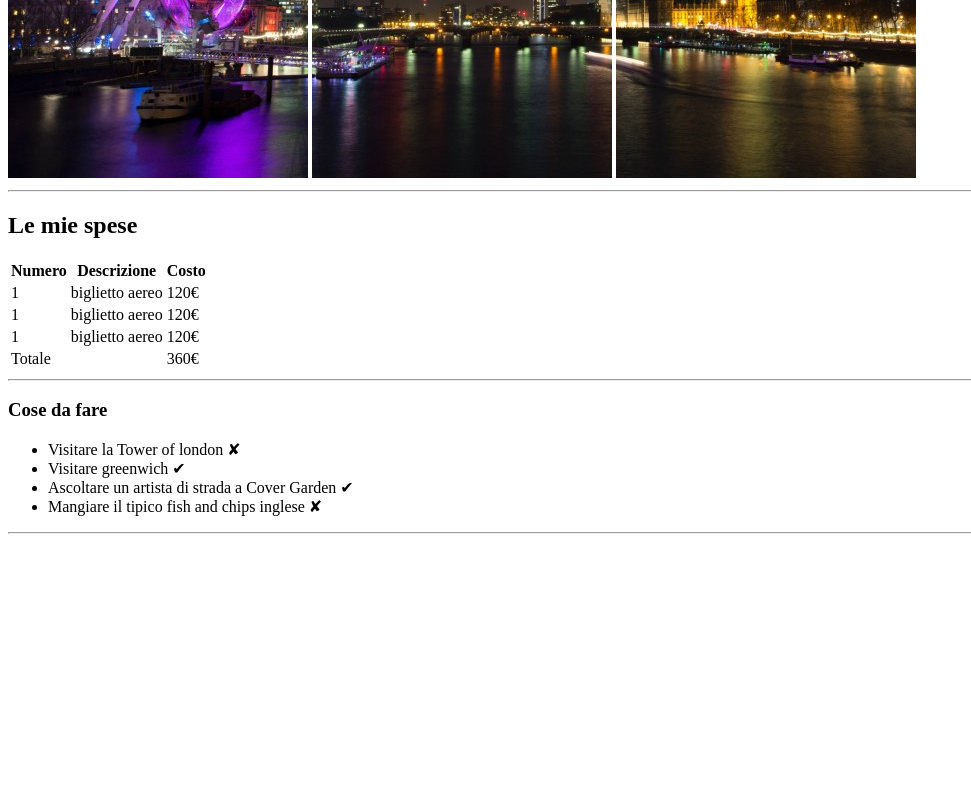
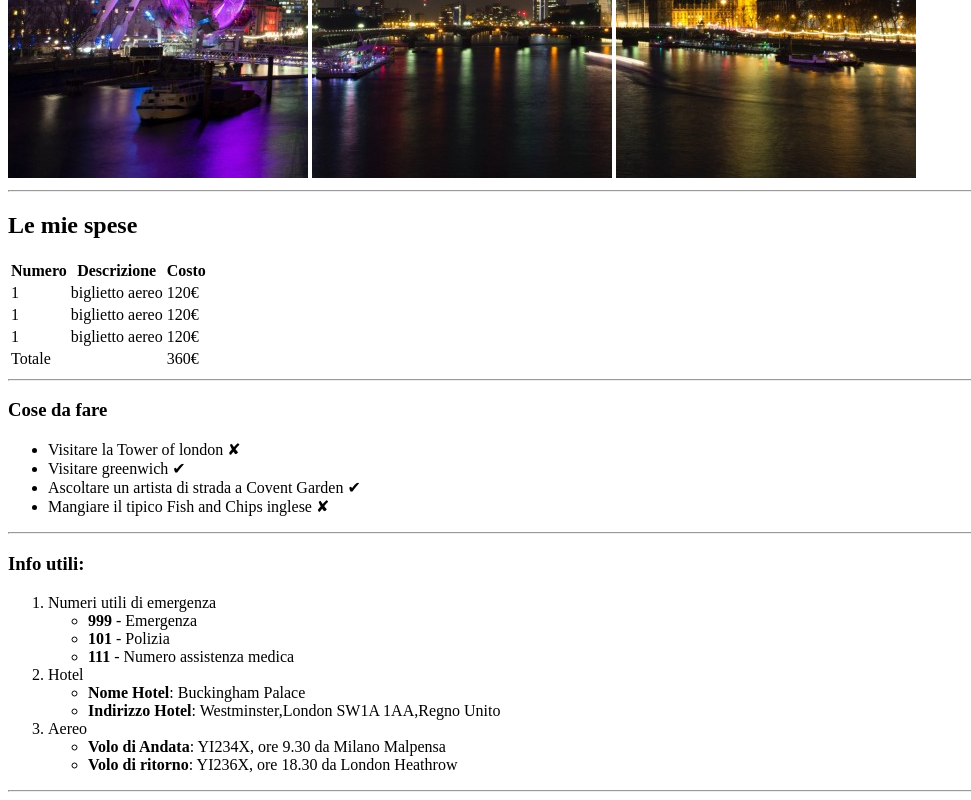
Before and after one commit to DamianoD88/html-london-trip, a plain HTML site: page Index.html in a window 1280 px wide. Shown: the part 502-1302 px from the top of the page, without its empty margins (0-971 px from the left). Before the commit the page ends 1044 px from the top, so only its background shows below. Drawn offline with Linux system fonts and the light colour scheme.

Commit message:
https://github.com/DamianoD88/html-london-trip

```diff
--- a/Index.html
+++ b/Index.html
@@ -77,16 +77,50 @@
 
         <section>
 
+            <!-- inizio fase lista non ordinata -->
             <h3>Cose da fare</h3>
             <ul>
                 <li>Visitare la Tower of london &#10008</li>
                 <li>Visitare greenwich &#10004</li>
-                <li>Ascoltare un artista di strada a Cover Garden &#10004</li>
-                <li>Mangiare il tipico fish and chips inglese &#10008</li>
+                <li>Ascoltare un artista di strada a Covent Garden &#10004</li>
+                <li>Mangiare il tipico Fish and Chips inglese &#10008</li>
             </ul>
             <hr>
+            <!-- fine fase lista non ordinata -->
 
         </section>
+
+        <!-- inizio fase lista ordinata -->
+        <section>
+
+            <h3>Info utili:</h3>
+
+            <ol>
+
+                <li>Numeri utili di emergenza</li>
+                    <ul>
+                        <li><strong>999</strong> - Emergenza</li>
+                        <li><strong>101</strong> - Polizia</li>
+                        <li><strong>111</strong> - Numero assistenza medica</li>
+                    </ul>
+
+                <li>Hotel</li>
+                    <ul>
+                        <li><strong>Nome Hotel</strong>: Buckingham Palace</li>
+                        <li><strong>Indirizzo Hotel</strong>: Westminster,London SW1A 1AA,Regno Unito</li>
+                    </ul>
+
+                <li>Aereo</li>
+                    <ul>
+                        <li><strong>Volo di Andata</strong>: YI234X, ore 9.30 da Milano Malpensa</li>
+                        <li><strong>Volo di ritorno</strong>: YI236X, ore 18.30 da London Heathrow</li>
+                    </ul>
+
+            </ol>
+            <hr>
+        </section>
+        <!-- fine fase lista ordinata -->
+
 
     </main>
     <!-- fine corpo documento -->
```
